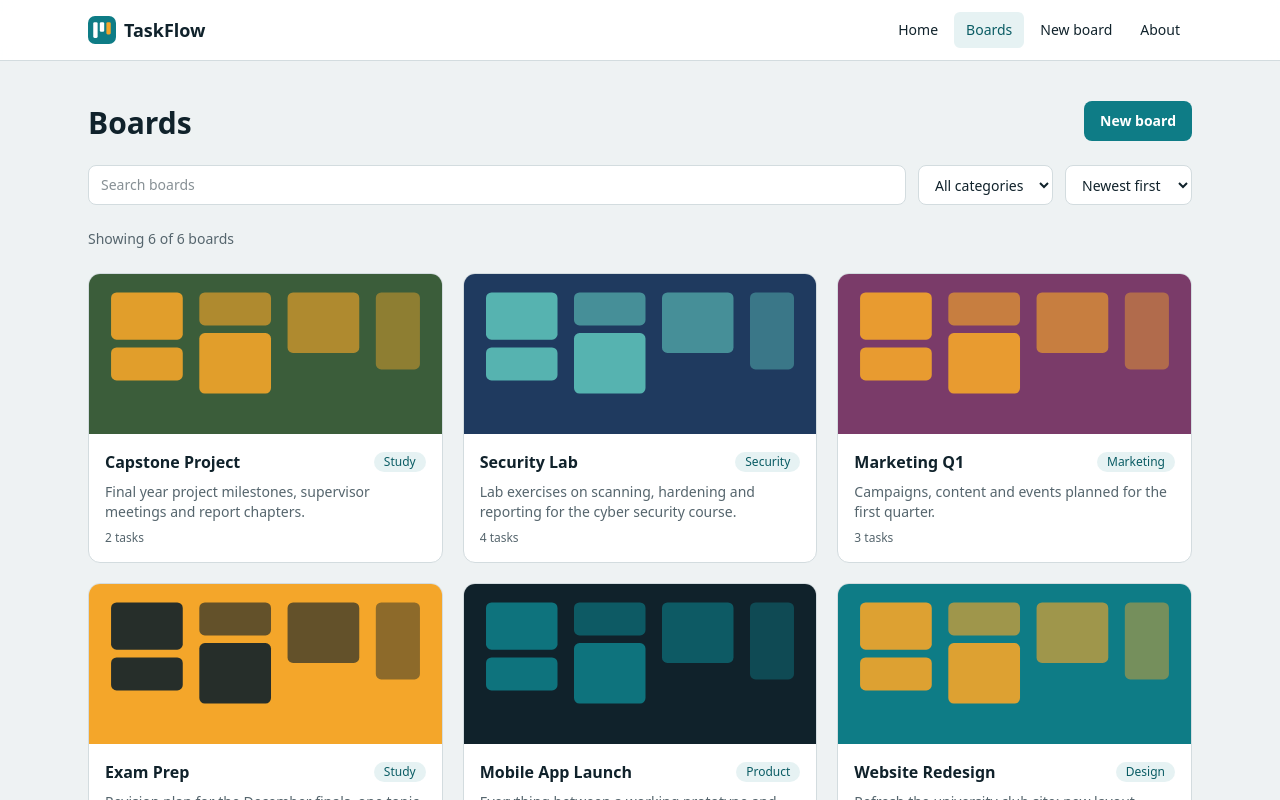
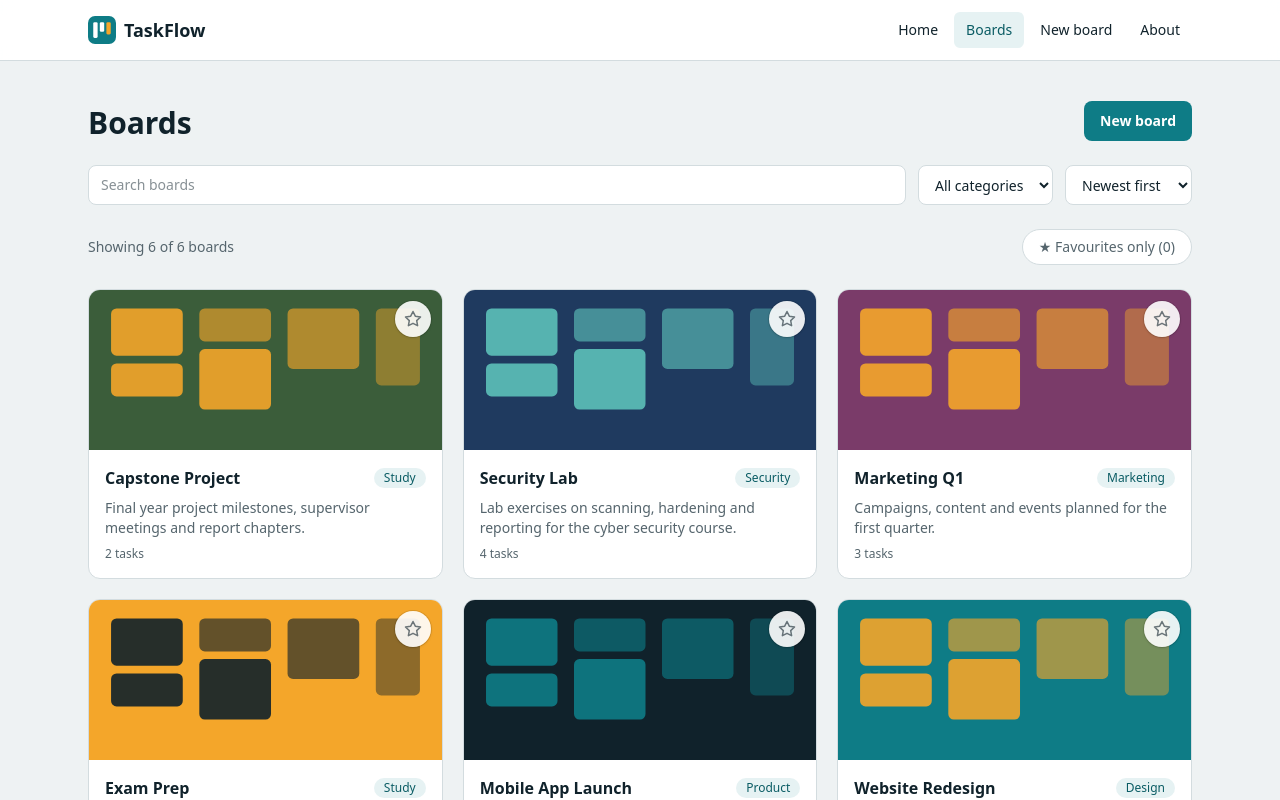
Before and after one commit to slick-user/Kanban-Board-Web-Assignment-3, a Next.js app: page /boards in a window 1280 px wide. Shown: the top 800 px of the page. Built offline with nearby package versions, Linux system fonts and the light colour scheme.

Commit message:
Add favourite boards with star toggle and favourites-only filter

```diff
--- a/components/BoardCard.tsx
+++ b/components/BoardCard.tsx
@@ -1,5 +1,6 @@
 import Image from "next/image";
 import Link from "next/link";
+import type { ReactNode } from "react";
 import type { Board } from "@/types";
 import Badge from "./Badge";
 
@@ -7,13 +8,16 @@ interface BoardCardProps {
   board: Board;
   taskCount: number;
   compact?: boolean;
+  /** Optional control shown on the cover, outside the link (e.g. a favourite button) */
+  action?: ReactNode;
 }
 
-export default function BoardCard({ board, taskCount, compact = false }: BoardCardProps) {
+export default function BoardCard({ board, taskCount, compact = false, action }: BoardCardProps) {
   return (
+    <div className="relative">
       <Link
         href={`/boards/${board.id}`}
-      className="group flex flex-col overflow-hidden rounded-xl border border-line bg-white transition-shadow hover:shadow-md"
+        className="group flex h-full flex-col overflow-hidden rounded-xl border border-line bg-white transition-shadow hover:shadow-md"
       >
         <div className={`relative w-full ${compact ? "h-28" : "h-40"}`}>
           <Image
@@ -33,5 +37,7 @@ export default function BoardCard({ board, taskCount, compact = false }: BoardCa
           <p className="mt-auto text-xs text-muted">{taskCount} tasks</p>
         </div>
       </Link>
+      {action && <div className="absolute right-3 top-3">{action}</div>}
+    </div>
   );
 }
--- a/components/BoardsExplorer.tsx
+++ b/components/BoardsExplorer.tsx
@@ -4,6 +4,7 @@ import { useMemo, useState } from "react";
 import type { BoardWithCount } from "@/types";
 import BoardCard from "./BoardCard";
 import EmptyState from "./EmptyState";
+import FavouriteButton from "./FavouriteButton";
 import SearchFilterBar from "./SearchFilterBar";
 import Button from "./Button";
 
@@ -16,12 +17,23 @@ export default function BoardsExplorer({ boards, categories }: BoardsExplorerPro
   const [query, setQuery] = useState("");
   const [category, setCategory] = useState("all");
   const [sort, setSort] = useState("newest");
+  const [favourites, setFavourites] = useState<Set<string>>(new Set());
+  const [favouritesOnly, setFavouritesOnly] = useState(false);
+
+  const toggleFavourite = (id: string) =>
+    setFavourites((prev) => {
+      const next = new Set(prev);
+      if (next.has(id)) next.delete(id);
+      else next.add(id);
+      return next;
+    });
 
   const visible = useMemo(() => {
     const q = query.trim().toLowerCase();
     const list = boards.filter(
       (b) =>
         (category === "all" || b.category === category) &&
+        (!favouritesOnly || favourites.has(b.id)) &&
         (q === "" || b.name.toLowerCase().includes(q) || b.description.toLowerCase().includes(q))
     );
     return [...list].sort((a, b) => {
@@ -29,11 +41,12 @@ export default function BoardsExplorer({ boards, categories }: BoardsExplorerPro
       if (sort === "tasks") return b.taskCount - a.taskCount;
       return b.createdAt.localeCompare(a.createdAt);
     });
-  }, [boards, query, category, sort]);
+  }, [boards, query, category, sort, favourites, favouritesOnly]);
 
   const reset = () => {
     setQuery("");
     setCategory("all");
+    setFavouritesOnly(false);
   };
 
   return (
@@ -47,19 +60,34 @@ export default function BoardsExplorer({ boards, categories }: BoardsExplorerPro
         onSortChange={setSort}
         categories={categories}
       />
-      <p className="text-sm text-muted" aria-live="polite">
-        Showing {visible.length} of {boards.length} boards
-      </p>
+      <div className="flex flex-wrap items-center justify-between gap-3">
+        <p className="text-sm text-muted" aria-live="polite">
+          Showing {visible.length} of {boards.length} boards
+        </p>
+        <button
+          type="button"
+          onClick={() => setFavouritesOnly((on) => !on)}
+          aria-pressed={favouritesOnly}
+          className={`min-h-9 rounded-full border px-4 text-sm font-medium ${favouritesOnly ? "border-amber-400 bg-amber-50 text-ink" : "border-line bg-white text-muted hover:text-ink"}`}
+        >
+          ★ Favourites only ({favourites.size})
+        </button>
+      </div>
       {visible.length === 0 ? (
         <EmptyState
           title="No boards match"
-          message="Try a different search word or choose All categories."
+          message={favouritesOnly && favourites.size === 0 ? "You have not starred any boards yet. Tap the star on a board to add it." : "Try a different search word or choose All categories."}
           action={<Button variant="secondary" onClick={reset}>Clear filters</Button>}
         />
       ) : (
         <div className="grid gap-5 sm:grid-cols-2 lg:grid-cols-3">
           {visible.map((b) => (
-            <BoardCard key={b.id} board={b} taskCount={b.taskCount} />
+            <BoardCard
+              key={b.id}
+              board={b}
+              taskCount={b.taskCount}
+              action={<FavouriteButton boardName={b.name} active={favourites.has(b.id)} onToggle={() => toggleFavourite(b.id)} />}
+            />
           ))}
         </div>
       )}
--- /dev/null
+++ b/components/FavouriteButton.tsx
@@ -0,0 +1,23 @@
+"use client";
+
+interface FavouriteButtonProps {
+  boardName: string;
+  active: boolean;
+  onToggle: () => void;
+}
+
+export default function FavouriteButton({ boardName, active, onToggle }: FavouriteButtonProps) {
+  return (
+    <button
+      type="button"
+      onClick={onToggle}
+      aria-pressed={active}
+      aria-label={active ? `Remove ${boardName} from favourites` : `Add ${boardName} to favourites`}
+      className="flex h-9 w-9 items-center justify-center rounded-full bg-white/90 shadow-sm ring-1 ring-black/10 transition hover:scale-105"
+    >
+      <svg viewBox="0 0 20 20" aria-hidden className={`h-5 w-5 ${active ? "fill-amber-400 stroke-amber-500" : "fill-none stroke-ink/60"}`} strokeWidth={1.5}>
+        <path d="M10 2.5l2.3 4.7 5.2.8-3.8 3.6.9 5.1L10 14.3l-4.6 2.4.9-5.1-3.8-3.6 5.2-.8z" strokeLinejoin="round" />
+      </svg>
+    </button>
+  );
+}
```
Also changed, not shown: 1 other file (tests, documents, lock files or other folders). Lines whose indentation alone changed are shown as unchanged.
